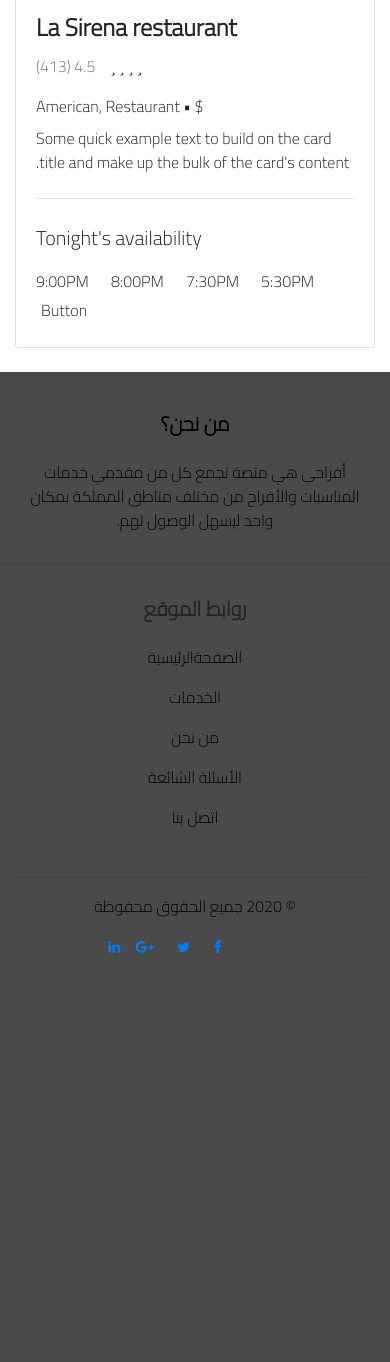
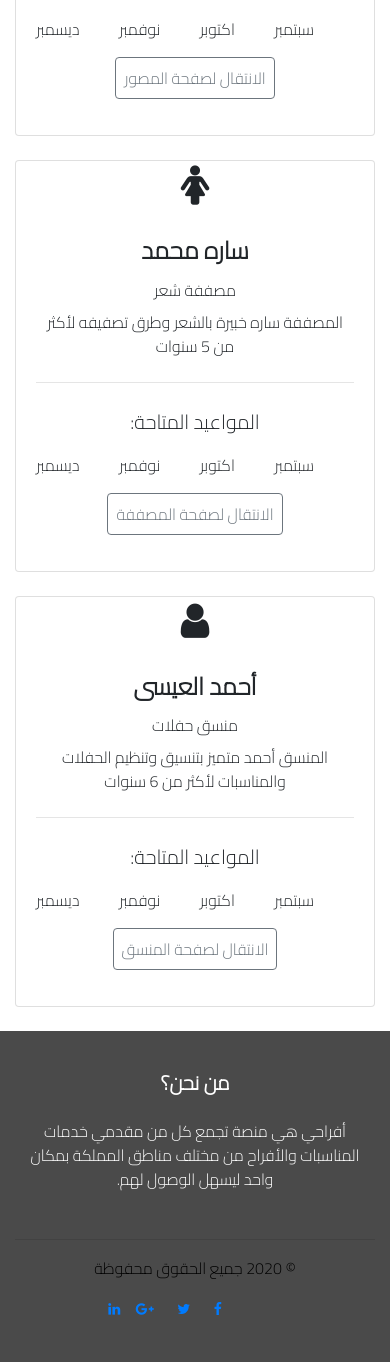
Before and after one commit to batoulaq/Afrahy, a PHP site: page /photographers.php in a window 390 px wide. Shown: the part 356-1718 px from the top of the page. Before the commit the page ends 1309 px from the top, so only its background shows below. Run offline with PHP 8.4, Linux system fonts and the light colour scheme; some libraries are stand-ins or nearby versions.

Commit message:
adding about us page && edit the services page

```diff
--- a/photographers.php
+++ b/photographers.php
@@ -3,57 +3,114 @@ $title= 'Contact Us';
 require_once 'template/header.php';
 ?>
       <!-- Card -->
-      <div class="container">
+      <div class="container text-center">
         <div class="row">
         <div class="col-md-6 col-lg-4 mb-4 mb-lg-0">
         <div class="card booking-card">
-
     <!-- Card image -->
-    <div class="view overlay">
-      <img class="card-img-top" src="https://mdbootstrap.com/img/Photos/Horizontal/Food/8-col/img (5).jpg" alt="Card image cap">
-      <a href="#!">
-        <div class="mask rgba-white-slight"></div>
-      </a>
-    </div>
-
+<div class="container">
+  <h1><i class="fa fa-camera"></i></h1>
+</div>
     <!-- Card content -->
     <div class="card-body">
       <!-- Title -->
-      <h4 class="card-title font-weight-bold"><a>La Sirena restaurant</a></h4>
-      <!-- Data -->
-      <ul class="list-unstyled list-inline rating mb-0">
-        <li class="list-inline-item mr-0"><i class="fas fa-star amber-text"> </i></li>
-        <li class="list-inline-item mr-0"><i class="fas fa-star amber-text"></i></li>
-        <li class="list-inline-item mr-0"><i class="fas fa-star amber-text"></i></li>
-        <li class="list-inline-item mr-0"><i class="fas fa-star amber-text"></i></li>
-        <li class="list-inline-item"><i class="fas fa-star-half-alt amber-text"></i></li>
-        <li class="list-inline-item"><p class="text-muted">4.5 (413)</p></li>
-      </ul>
-      <p class="mb-2">$ • American, Restaurant</p>
+      <h4 class="card-title font-weight-bold"><a>فهد العبدالله</a></h4>
+      <p class="mb-2">مصور فوتوغرافي</p>
       <!-- Text -->
-      <p class="card-text">Some quick example text to build on the card title and make up the bulk of the card's content.</p>
+      <p class="card-text">المصور فهد له خبرة لأكثر من 4 سنوات في تصوير المنسبات والأفراح</p>
       <hr class="my-4">
-      <p class="lead"><strong>Tonight's availability</strong></p>
+      <p class="lead"><strong>المواعيد المتاحة:</strong></p>
       <ul class="list-unstyled list-inline d-flex justify-content-between mb-0">
         <li class="list-inline-item mr-0">
-          <div class="chip mr-0">5:30PM</div>
+          <div class="chip mr-0">سبتمبر</div>
         </li>
         <li class="list-inline-item mr-0">
-          <div class="chip deep-purple white-text mr-0">7:30PM</div>
+          <div class="chip deep-purple white-text mr-0">اكتوبر</div>
         </li>
         <li class="list-inline-item mr-0">
-          <div class="chip mr-0">8:00PM</div>
+          <div class="chip mr-0">نوفمبر</div>
         </li>
         <li class="list-inline-item mr-0">
-          <div class="chip mr-0">9:00PM</div>
+          <div class="chip mr-0">ديسمبر</div>
         </li>
       </ul>
       <!-- Button -->
-      <a href="#" class="btn btn-flat deep-purple-text p-1 mx-0 mb-0">Button</a>
-
+      <a href="photographers.php" type="button" class="btn btn-outline-secondary m-3 p-2">الانتقال لصفحة المصور</a>
     </div>
   </div>
   </div>
+  <!-- second card -->
+  <div class="col-md-6 col-lg-4 mb-4 mb-lg-0">
+  <div class="card booking-card">
+<!-- Card image -->
+<div class="container">
+<h1><i class="fa fa-female"></i></h1>
+</div>
+<!-- Card content -->
+<div class="card-body">
+<!-- Title -->
+<h4 class="card-title font-weight-bold"><a>ساره محمد</a></h4>
+<p class="mb-2">مصففة شعر</p>
+<!-- Text -->
+<p class="card-text">المصففة ساره خبيرة بالشعر وطرق تصفيفه لأكثر من 5 سنوات</p>
+<hr class="my-4">
+<p class="lead"><strong>المواعيد المتاحة:</strong></p>
+<ul class="list-unstyled list-inline d-flex justify-content-between mb-0">
+  <li class="list-inline-item mr-0">
+    <div class="chip mr-0">سبتمبر</div>
+  </li>
+  <li class="list-inline-item mr-0">
+    <div class="chip deep-purple white-text mr-0">اكتوبر</div>
+  </li>
+  <li class="list-inline-item mr-0">
+    <div class="chip mr-0">نوفمبر</div>
+  </li>
+  <li class="list-inline-item mr-0">
+    <div class="chip mr-0">ديسمبر</div>
+  </li>
+</ul>
+<!-- Button -->
+<a href="photographers.php" type="button" class="btn btn-outline-secondary m-3 p-2">الانتقال لصفحة المصففة</a>
+</div>
+</div>
+</div>
+<!-- end of second card -->
+<!-- third card -->
+<div class="col-md-6 col-lg-4 mb-4 mb-lg-0">
+<div class="card booking-card">
+<!-- Card image -->
+<div class="container">
+<h1><i class="fa fa-user"></i></h1>
+</div>
+<!-- Card content -->
+<div class="card-body">
+<!-- Title -->
+<h4 class="card-title font-weight-bold"><a>أحمد العيسى</a></h4>
+<p class="mb-2">منسق حفلات</p>
+<!-- Text -->
+<p class="card-text">المنسق أحمد متميز بتنسيق وتنظيم الحفلات والمناسبات لأكثر من 6 سنوات</p>
+<hr class="my-4">
+<p class="lead"><strong>المواعيد المتاحة:</strong></p>
+<ul class="list-unstyled list-inline d-flex justify-content-between mb-0">
+<li class="list-inline-item mr-0">
+  <div class="chip mr-0">سبتمبر</div>
+</li>
+<li class="list-inline-item mr-0">
+  <div class="chip deep-purple white-text mr-0">اكتوبر</div>
+</li>
+<li class="list-inline-item mr-0">
+  <div class="chip mr-0">نوفمبر</div>
+</li>
+<li class="list-inline-item mr-0">
+  <div class="chip mr-0">ديسمبر</div>
+</li>
+</ul>
+<!-- Button -->
+<a href="photographers.php" type="button" class="btn btn-outline-secondary m-3 p-2">الانتقال لصفحة المنسق</a>
+</div>
+</div>
+</div>
+<!-- end of third car -->
   </div>
   </div>
   <!-- Card -->
--- a/template/footer.php
+++ b/template/footer.php
@@ -1,63 +1,28 @@
 <!-- Footer -->
 <footer class="page-footer pt-4 footer-bg">
-
   <!-- Footer Links -->
-  <div class="container text-center text-md-left">
-
+  <div class="container text-center text-md-center">
     <!-- Footer links -->
-    <div class="row text-center text-md-left pb-3">
-
+    <div class="row text-center text-md-center pb-3">
       <!-- Grid column -->
-      <div class="col-md-6 col-lg-6 col-xl-6 mt-3">
-        <h5 class="mb-4 font-weight-bold t-black">من نحن؟</h5>
-        <p class=" t-black footer-content">أفراحي هي منصة تجمع كل من مقدمي خدمات المناسبات والأفراح من مختلف مناطق المملكة بمكان واحد ليسهل الوصول لهم.</p>
+      <div class="col-md-12 col-lg-12 col-xl-12 mt-3">
+        <h5 class="mb-4 font-weight-bold text-white">من نحن؟</h5>
+        <p class="text-white footer-content">أفراحي هي منصة تجمع كل من مقدمي خدمات المناسبات والأفراح من مختلف مناطق المملكة بمكان واحد ليسهل الوصول لهم.</p>
       </div>
-      <!-- Grid column -->
-
-      <hr class="w-100 clearfix d-md-none">
-
-      <!-- Grid column -->
-      <div class="col-md-2 col-lg-2 col-xl-2 ml-auto mt-3">
-        <h5 class="mb-4 font-weight-bold">روابط الموقع</h5>
-        <p>
-          <a class="t-black" href="index.php">الصفحةالرئيسية</a>
-        </p>
-        <p>
-          <a class="t-black" href="#">الخدمات</a>
-        </p>
-        <p>
-          <a class="t-black" href="#">من نحن</a>
-        </p>
-        <p>
-          <a class="t-black" href="#!">الأسئلة الشائعة</a>
-        </p>
-        <p>
-          <a class="t-black" href="contact.php">اتصل بنا</a>
-        </p>
-      </div>
-
     </div>
     <!-- Footer links -->
-
     <hr>
-
     <!-- Grid row -->
     <div class="row d-flex align-items-center">
-
       <!-- Grid column -->
       <div class="col-md-7 col-lg-8">
-
         <!--Copyright-->
         <p class="text-center text-md-left t-black">© 2020 جميع الحقوق محفوظة
         </p>
-
       </div>
       <!-- Grid column -->
-
       <!-- Grid column -->
       <div class="col-md-5 col-lg-4 ml-lg-0">
-
-
                 <!-- Social buttons -->
                 <div class="text-center text-md-right">
                   <ul class="list-unstyled list-inline">
@@ -83,13 +48,10 @@
                     </li>
                   </ul>
                 </div>
-
       </div>
       <!-- Grid column -->
-
     </div>
     <!-- Grid row -->
-
   </div>
   <!-- Footer Links -->
 
@@ -100,4 +62,6 @@
 <script src="https://code.jquery.com/jquery-3.3.1.slim.min.js" integrity="sha384-q8i/X+965DzO0rT7abK41JStQIAqVgRVzpbzo5smXKp4YfRvH+8abtTE1Pi6jizo" crossorigin="anonymous"></script>
 <script src="https://cdnjs.cloudflare.com/ajax/libs/popper.js/1.14.7/umd/popper.min.js" integrity="sha384-UO2eT0CpHqdSJQ6hJty5KVphtPhzWj9WO1clHTMGa3JDZwrnQq4sF86dIHNDz0W1" crossorigin="anonymous"></script>
 <script src="https://stackpath.bootstrapcdn.com/bootstrap/4.3.1/js/bootstrap.min.js" integrity="sha384-JjSmVgyd0p3pXB1rRibZUAYoIIy6OrQ6VrjIEaFf/nJGzIxFDsf4x0xIM+B07jRM" crossorigin="anonymous"></script>
+<script src='https://maxcdn.bootstrapcdn.com/bootstrap/4.3.1/js/bootstrap.min.js'></script>
+<script src='https://cdnjs.cloudflare.com/ajax/libs/jquery/3.2.1/jquery.min.js'></script>
 </html>
--- a/template/header.php
+++ b/template/header.php
@@ -31,7 +31,7 @@ ini_set('display_errors', 1);
             <a class="nav-link text-white" href="photographers.php">الخدمات</a>
           </li>
           <li class="nav-item">
-            <a class="nav-link text-white" href="#">من نحن</a>
+            <a class="nav-link text-white" href="AboutUs.php">من نحن</a>
           </li>
           <li class="nav-item ">
             <a class="nav-link text-white" href="#" id="navbarDropdownMenuLink" role="button" data-toggle="dropdown" aria-haspopup="true" aria-expanded="false">
```
Also changed, not shown: AboutUs.php (added, +49 -0 lines), image/makeup.png (added).
